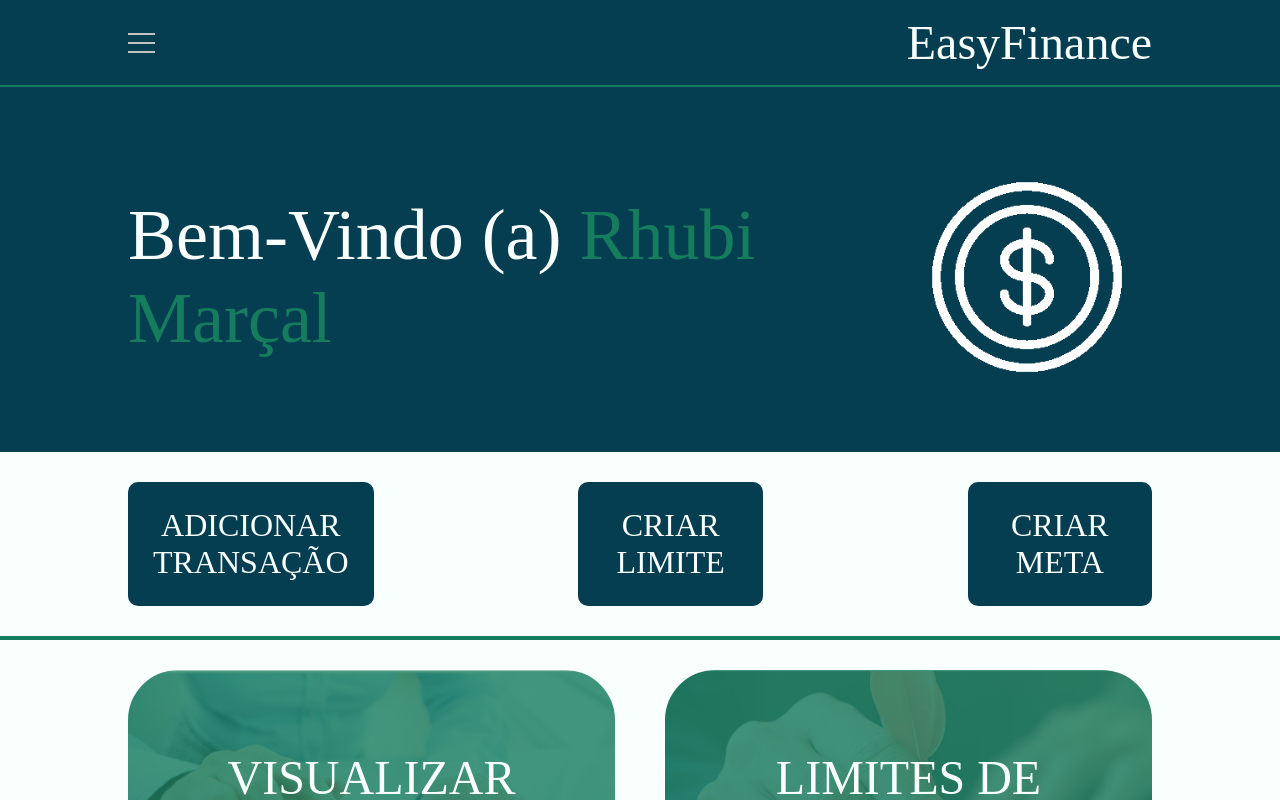
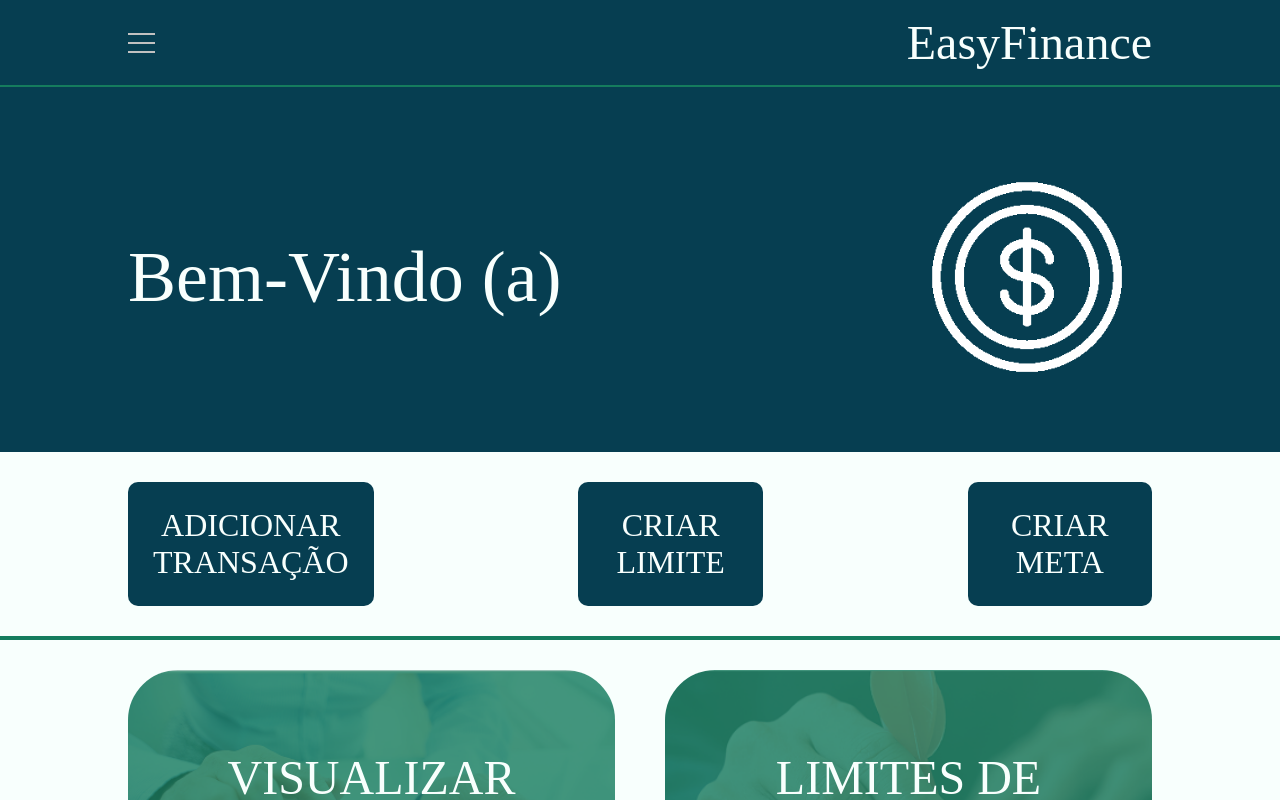
Before and after one commit to RhubiMarcal/EasyFinance, a React (Create React App) app: page /MainPage in a window 1280 px wide. Shown: the top 800 px of the page. Built offline with nearby package versions, Linux system fonts and the light colour scheme; no server answers; a web font is replaced by a local one.

Commit message:
Test de token

```diff
--- a/src/containers/hero/index.tsx
+++ b/src/containers/hero/index.tsx
@@ -4,6 +4,7 @@ import { Container, TitlePrimary } from '../../styles'
 import * as S from './styles'
 import Button from '../../components/Button'
 import { usePostLoginMutation, usePostUsuarioMutation } from '../../service/api'
+import { useNavigate } from 'react-router-dom'
 
 const Hero = () => {
   const [formActive, setFromActive] = useState<'login' | 'cadastro'>('login')
@@ -14,6 +15,7 @@ const Hero = () => {
   const [userName, setUserName] = useState('')
   const [email, setEmail] = useState('')
   const [password, setPassword] = useState('')
+  const navigator = useNavigate()
 
   useEffect(() => {
     const handleResize = () => {
@@ -30,13 +32,17 @@ const Hero = () => {
   const handleCadastro = async (req: User, e: React.FormEvent) => {
     e.preventDefault()
     const res = await cadastrar(req)
-    console.log(res)
+    if (res?.data) {
+      navigator('/mainPage')
+    }
   }
 
   const handleLogin = async (req: UserLogin, e: React.FormEvent) => {
     e.preventDefault()
     const res = await login(req)
-    console.log(res)
+    if (res?.data) {
+      navigator('/mainPage')
+    }
   }
 
   return (
--- a/src/containers/welcome/index.tsx
+++ b/src/containers/welcome/index.tsx
@@ -1,15 +1,21 @@
 import { Container } from '../../styles'
 import { WelcomeContainer } from './styles'
 import dollar from '../../assets/img/dollar (1).gif'
+import { useGetMeQuery } from '../../service/api'
 
-const Welcome = () => (
+const Welcome = () => {
+  const { data } = useGetMeQuery()
+
+  return (
     <WelcomeContainer>
       <Container>
         <h1>
-        Bem-Vindo (a) <span>Rhubi Marçal</span>
+          Bem-Vindo (a) <span>{data?.name}</span>
         </h1>
         <img src={dollar} alt="dollar" />
       </Container>
     </WelcomeContainer>
   )
+}
+
 export default Welcome
--- a/src/service/api.ts
+++ b/src/service/api.ts
@@ -10,20 +10,24 @@ const api = createApi({
       query: (body) => ({
         url: '/user/add',
         method: 'POST',
-        body,
-        credentials: 'include'
+        body
       })
     }),
     PostLogin: builder.mutation<ResUser, UserLogin>({
       query: (body) => ({
         url: '/user/login',
         method: 'POST',
-        body,
-        credentials: 'include'
+        body
+      })
+    }),
+    GetMe: builder.query<User, void>({
+      query: () => ({
+        url: '/user/me'
       })
     })
   })
 })
 
-export const { usePostUsuarioMutation, usePostLoginMutation } = api
+export const { usePostUsuarioMutation, usePostLoginMutation, useGetMeQuery } =
+  api
 export default api
```
Lines whose indentation alone changed are shown as unchanged.
